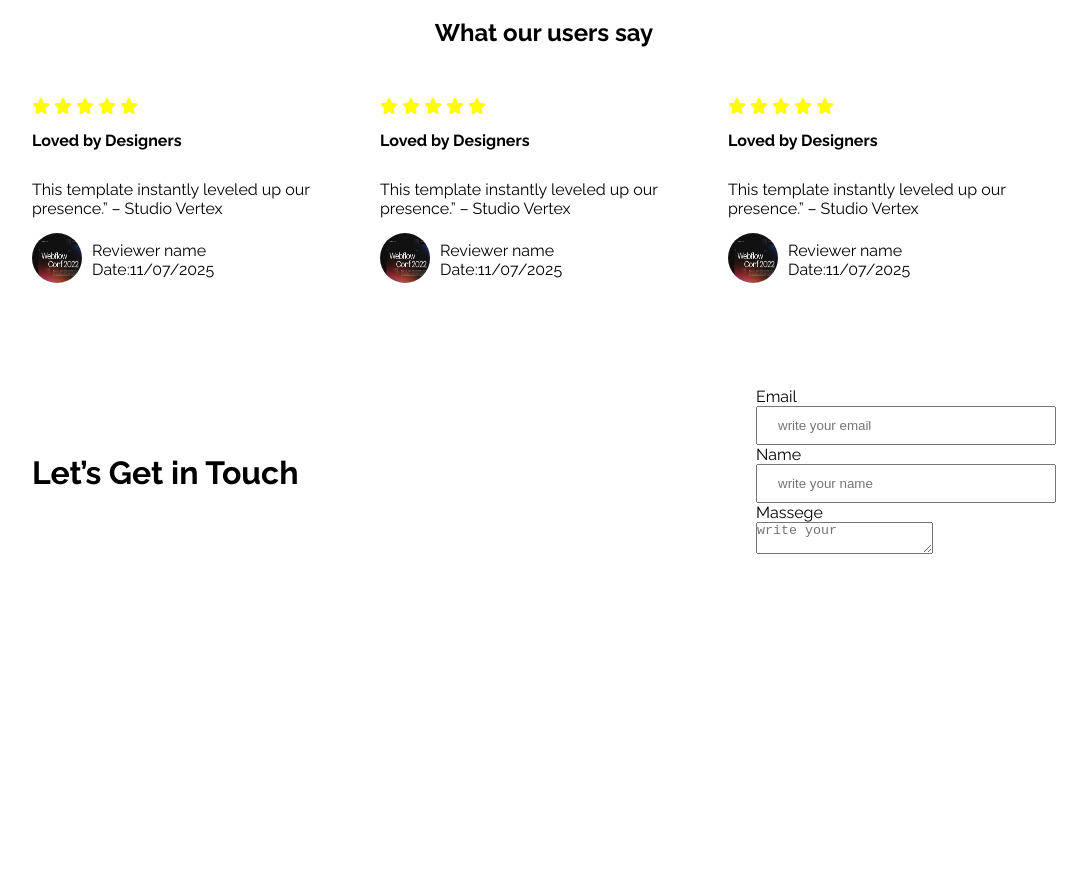
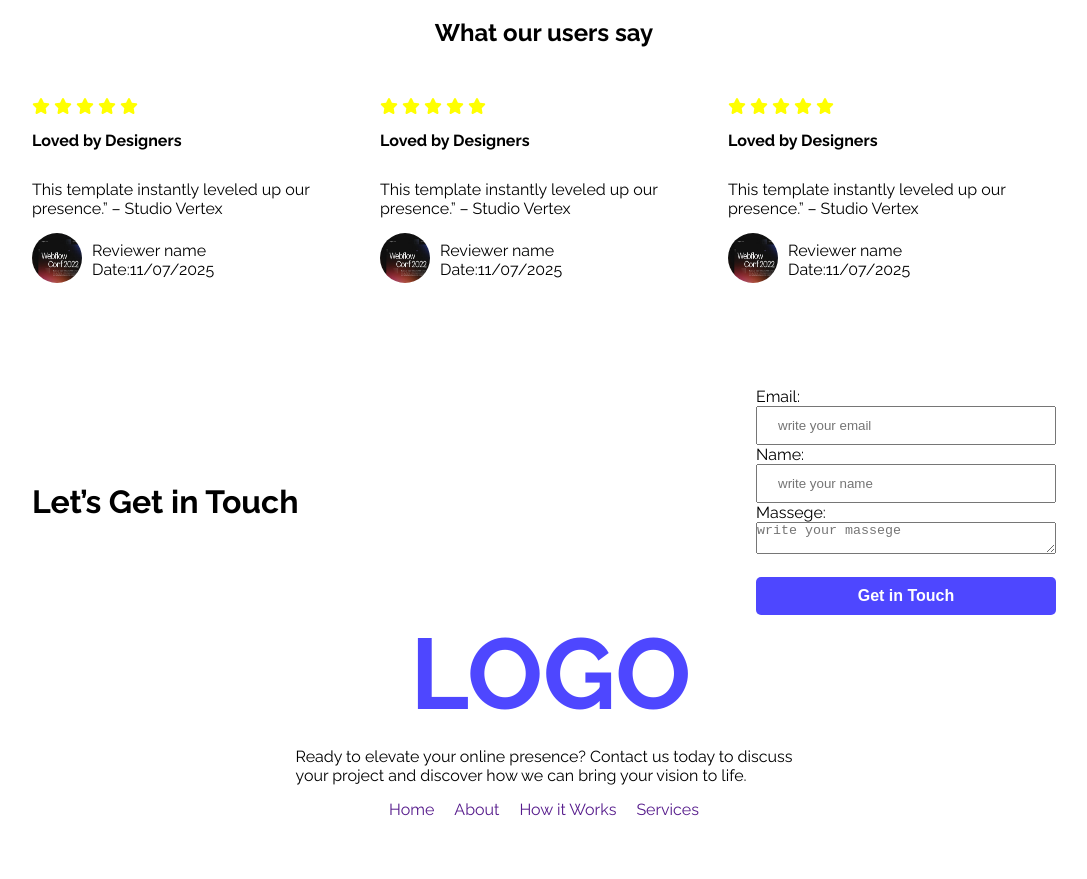
Before and after one commit to chanda-27/my-first-assignment-repo, a plain HTML site: page index.html in a window 1280 px wide. Shown: the part 1583-2462 px from the top of the page, without its empty margins (96-1183 px from the left). Before the commit the page ends 2141 px from the top, so only its background shows below. Drawn offline with Linux system fonts and the light colour scheme.

Commit message:
added footer section

```diff
--- a/index.html
+++ b/index.html
@@ -132,14 +132,15 @@
                     </div>
                     <div class="contact-form">
                         <form action="#">
-                            <label for="email">Email</label><br>
+                            <label for="email">Email:</label><br>
                             <input type="email" placeholder="write your email">
                             <br>
-                            <label for="name">Name</label><br>
+                            <label for="name">Name:</label><br>
                             <input type="text" placeholder="write your name"><br>
-                            <label for="">Massege</label><br>
-                            <textarea name="" id=""
-                             placeholder="write your"></textarea>
+                            <label for="">Massege:</label><br>
+                            <textarea class="text-area" name="" id=""
+                             placeholder="write your massege"></textarea><br><br>
+                             <button class="last-button">Get in Touch</button>
                         </form>
 
                     </div>
@@ -148,7 +149,20 @@
         </div>
     </main>
     <footer>
-
+        <div class="main-footer">
+            <div class="main-footer-content">
+                <h1 class="footer-logo">LOGO</h1>
+                <p>Ready to elevate your online presence? Contact us today to discuss <br>your project and discover how we can bring your vision to life.</p>
+            </div>
+            <div class="link-item">
+                <ul>
+                    <li><a href="">Home</a></li>
+                    <li><a href="">About</a></li>
+                    <li><a href="">How it Works</a></li>
+                    <li><a href="">Services</a></li>
+                </ul>
+            </div>
+        </div>
     </footer>
 
 </body>
--- a/styles/style.css
+++ b/styles/style.css
@@ -154,3 +154,42 @@ input{
     padding: 10px 20px;
     width: 300px;
 }
+.last-button{
+    font-size: 16px;
+    font-weight: bold;
+    color:#FFFFFF;
+    background-color:rgba(78, 71, 255, 1);
+    padding:10px 60px ;
+    border: none;
+    border-radius: 5px;
+    width: 100%;
+}
+.main-footer{
+    display: flex;
+    justify-content: center;
+    align-items: center;
+    flex-direction: column;
+    padding-bottom: 60px;
+
+}
+.footer-logo{
+    margin-left: 115px;
+    font-size: 100px;
+    font-weight: bold;
+    color: rgba(78, 71, 255, 1);
+}
+ul{
+    display: flex;
+    gap: 20px;
+
+}
+ a{
+
+    text-decoration: none;
+}
+li{
+    list-style: none;
+}
+.text-area{
+    width: 100%;
+}
```
